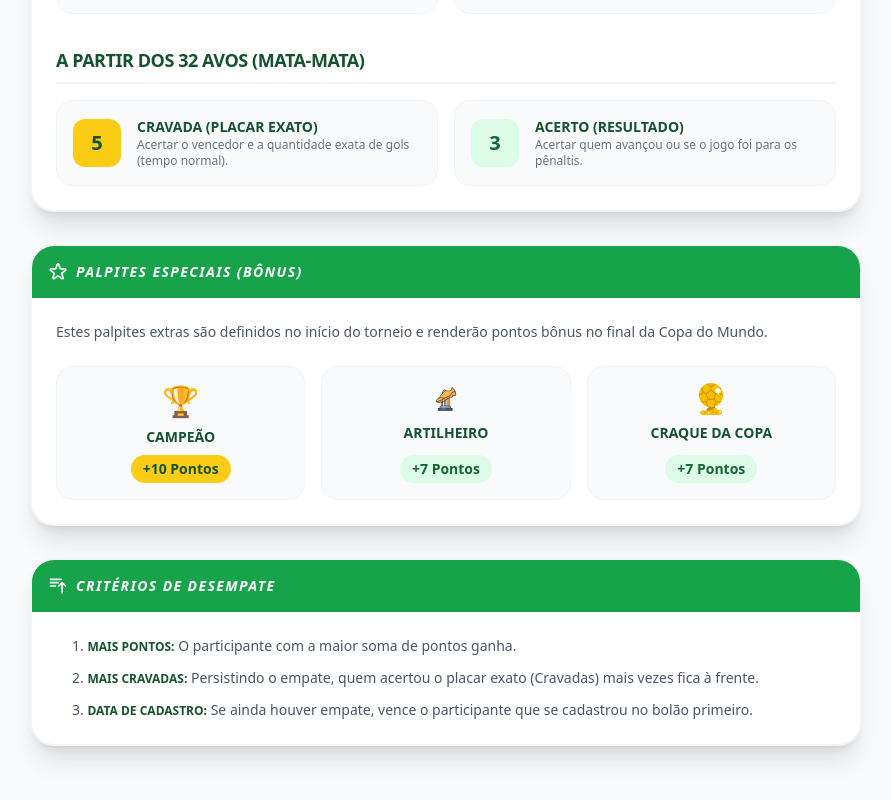
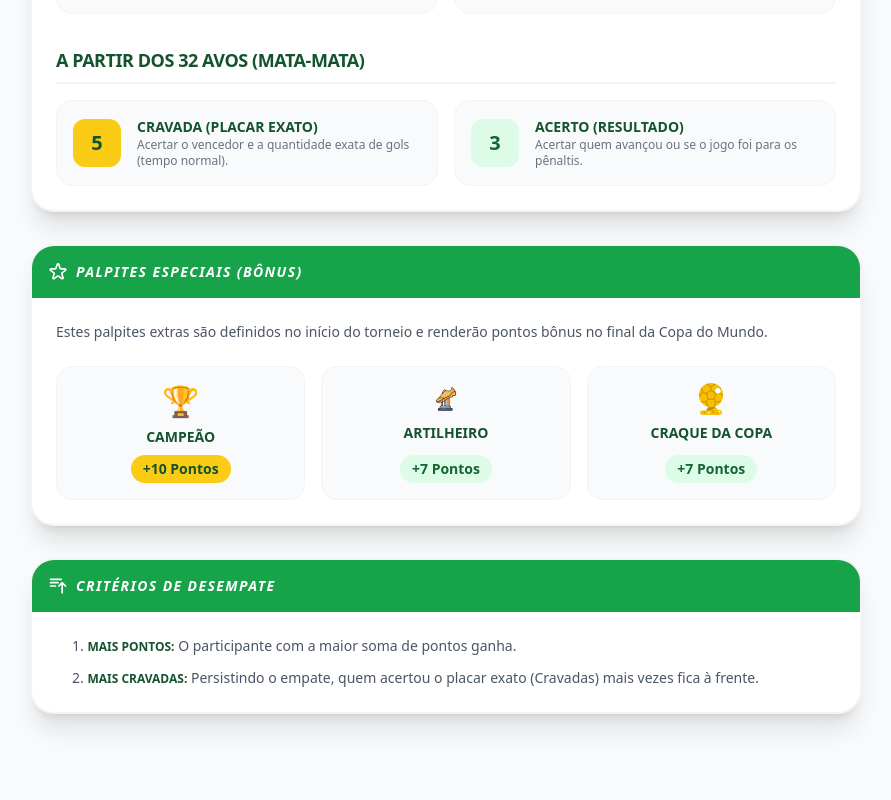
Before and after one commit to samuelfgs/bolao26, a Next.js app: page /regulamento in a window 1280 px wide. Shown: the part 694-1494 px from the top of the page, without its empty margins (194-1085 px from the left). Built offline with nearby package versions, Linux system fonts and the light colour scheme.

Commit message:
style(regulamento): remove registration date tiebreaker rule

```diff
--- a/app/regulamento/page.tsx
+++ b/app/regulamento/page.tsx
@@ -150,9 +150,6 @@ export default function RegulamentoPage() {
               <li className="pl-2">
                 <strong className="text-stadium-green-900 uppercase text-xs">Mais Cravadas:</strong> Persistindo o empate, quem acertou o placar exato (Cravadas) mais vezes fica à frente.
               </li>
-              <li className="pl-2">
-                <strong className="text-stadium-green-900 uppercase text-xs">Data de Cadastro:</strong> Se ainda houver empate, vence o participante que se cadastrou no bolão primeiro.
-              </li>
             </ol>
           </div>
         </div>
```
